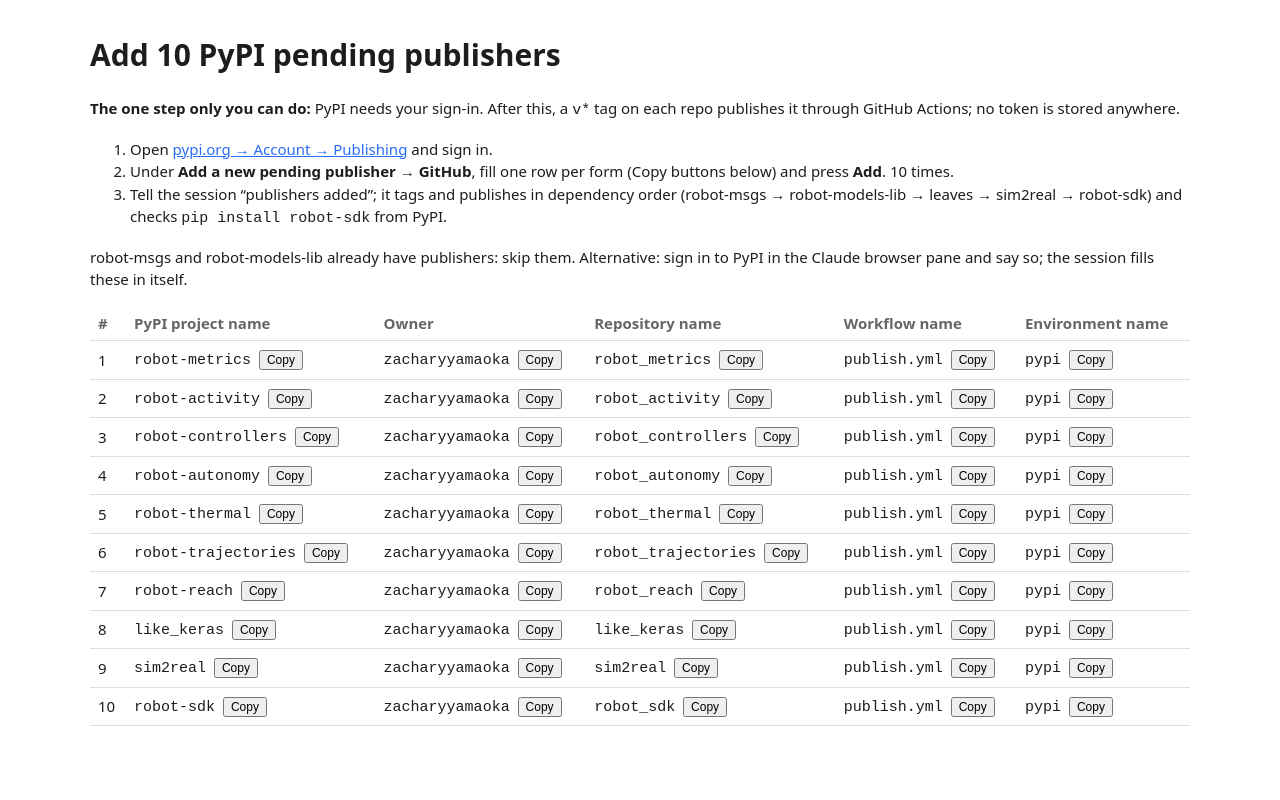
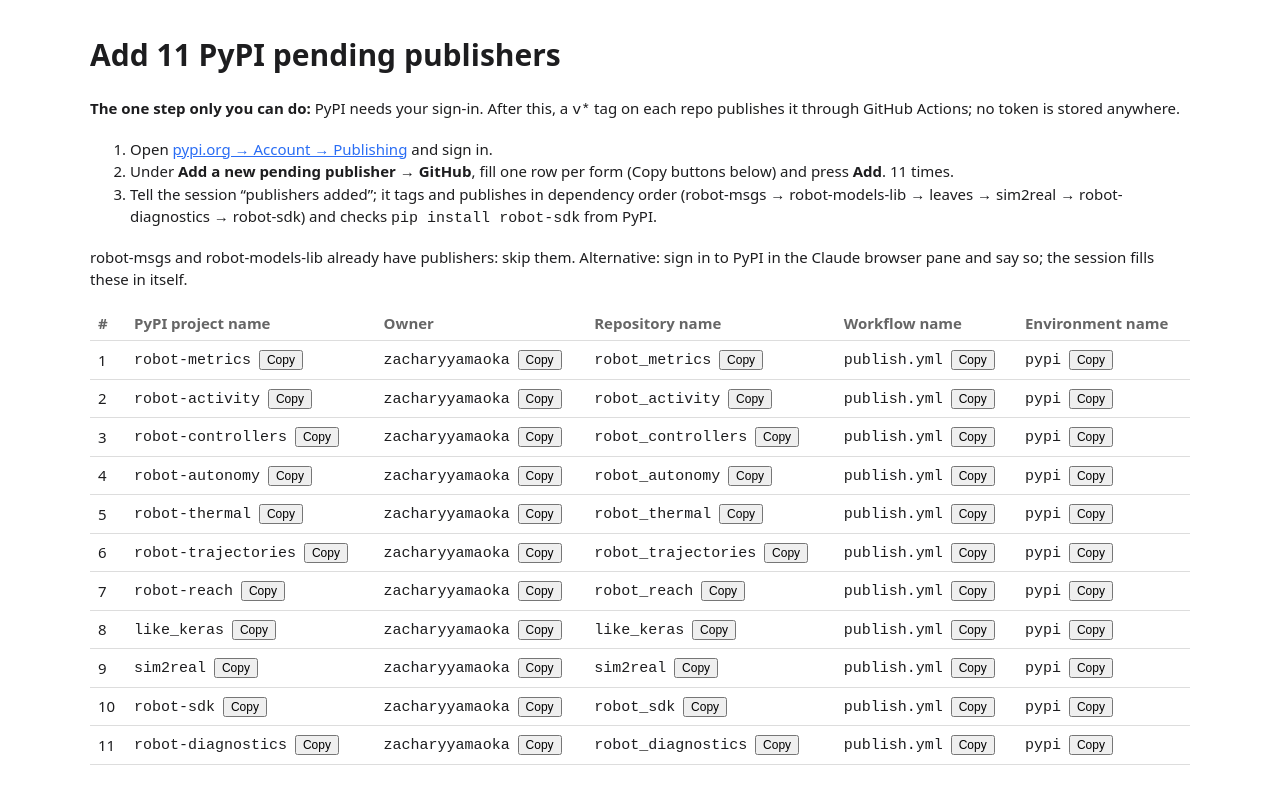
Before and after one commit to zacharyyamaoka/robot_sdk, a plain HTML site: page reports/pypi-publishers-2026-11-23.html in a window 1280 px wide. Drawn offline with Linux system fonts and the light colour scheme.

Commit message:
PyPI setup page: add robot-diagnostics (11 publishers)
Co-Authored-By: Claude Opus 5.5 <noreply@anthropic.com>

```diff
--- a/reports/pypi-publishers-2026-11-23.html
+++ b/reports/pypi-publishers-2026-11-23.html
@@ -3,11 +3,11 @@
 body{background:var(--bg);color:var(--fg);font:15px/1.5 system-ui,sans-serif;max-width:1100px;margin:32px auto;padding:0 16px}
 table{border-collapse:collapse;width:100%}td,th{border-bottom:1px solid var(--line);padding:6px 8px;text-align:left;white-space:nowrap}th{color:var(--mut);font-weight:600}
 button{font-size:12px;margin-left:4px;cursor:pointer}a{color:var(--acc)}.wrap{overflow-x:auto}</style></head><body>
-<h1>Add 10 PyPI pending publishers</h1>
+<h1>Add 11 PyPI pending publishers</h1>
 <p><b>The one step only you can do:</b> PyPI needs your sign-in. After this, a <code>v*</code> tag on each repo publishes it through GitHub Actions; no token is stored anywhere.</p>
 <ol><li>Open <a href="https://pypi.org/manage/account/publishing/">pypi.org → Account → Publishing</a> and sign in.</li>
-<li>Under <b>Add a new pending publisher → GitHub</b>, fill one row per form (Copy buttons below) and press <b>Add</b>. 10 times.</li>
-<li>Tell the session “publishers added”; it tags and publishes in dependency order (robot-msgs → robot-models-lib → leaves → sim2real → robot-sdk) and checks <code>pip install robot-sdk</code> from PyPI.</li></ol>
+<li>Under <b>Add a new pending publisher → GitHub</b>, fill one row per form (Copy buttons below) and press <b>Add</b>. 11 times.</li>
+<li>Tell the session “publishers added”; it tags and publishes in dependency order (robot-msgs → robot-models-lib → leaves → sim2real → robot-diagnostics → robot-sdk) and checks <code>pip install robot-sdk</code> from PyPI.</li></ol>
 <p>robot-msgs and robot-models-lib already have publishers: skip them. Alternative: sign in to PyPI in the Claude browser pane and say so; the session fills these in itself.</p>
 <div class="wrap"><table><tr><th>#</th><th>PyPI project name</th><th>Owner</th><th>Repository name</th><th>Workflow name</th><th>Environment name</th></tr>
 <tr><td>1</td><td><code>robot-metrics</code> <button onclick="navigator.clipboard.writeText('robot-metrics');this.textContent='✓'">Copy</button></td><td><code>zacharyyamaoka</code> <button onclick="navigator.clipboard.writeText('zacharyyamaoka');this.textContent='✓'">Copy</button></td><td><code>robot_metrics</code> <button onclick="navigator.clipboard.writeText('robot_metrics');this.textContent='✓'">Copy</button></td><td><code>publish.yml</code> <button onclick="navigator.clipboard.writeText('publish.yml');this.textContent='✓'">Copy</button></td><td><code>pypi</code> <button onclick="navigator.clipboard.writeText('pypi');this.textContent='✓'">Copy</button></td></tr>
@@ -19,4 +19,4 @@ button{font-size:12px;margin-left:4px;cursor:pointer}a{color:var(--acc)}.wrap{ov
 <tr><td>7</td><td><code>robot-reach</code> <button onclick="navigator.clipboard.writeText('robot-reach');this.textContent='✓'">Copy</button></td><td><code>zacharyyamaoka</code> <button onclick="navigator.clipboard.writeText('zacharyyamaoka');this.textContent='✓'">Copy</button></td><td><code>robot_reach</code> <button onclick="navigator.clipboard.writeText('robot_reach');this.textContent='✓'">Copy</button></td><td><code>publish.yml</code> <button onclick="navigator.clipboard.writeText('publish.yml');this.textContent='✓'">Copy</button></td><td><code>pypi</code> <button onclick="navigator.clipboard.writeText('pypi');this.textContent='✓'">Copy</button></td></tr>
 <tr><td>8</td><td><code>like_keras</code> <button onclick="navigator.clipboard.writeText('like_keras');this.textContent='✓'">Copy</button></td><td><code>zacharyyamaoka</code> <button onclick="navigator.clipboard.writeText('zacharyyamaoka');this.textContent='✓'">Copy</button></td><td><code>like_keras</code> <button onclick="navigator.clipboard.writeText('like_keras');this.textContent='✓'">Copy</button></td><td><code>publish.yml</code> <button onclick="navigator.clipboard.writeText('publish.yml');this.textContent='✓'">Copy</button></td><td><code>pypi</code> <button onclick="navigator.clipboard.writeText('pypi');this.textContent='✓'">Copy</button></td></tr>
 <tr><td>9</td><td><code>sim2real</code> <button onclick="navigator.clipboard.writeText('sim2real');this.textContent='✓'">Copy</button></td><td><code>zacharyyamaoka</code> <button onclick="navigator.clipboard.writeText('zacharyyamaoka');this.textContent='✓'">Copy</button></td><td><code>sim2real</code> <button onclick="navigator.clipboard.writeText('sim2real');this.textContent='✓'">Copy</button></td><td><code>publish.yml</code> <button onclick="navigator.clipboard.writeText('publish.yml');this.textContent='✓'">Copy</button></td><td><code>pypi</code> <button onclick="navigator.clipboard.writeText('pypi');this.textContent='✓'">Copy</button></td></tr>
-<tr><td>10</td><td><code>robot-sdk</code> <button onclick="navigator.clipboard.writeText('robot-sdk');this.textContent='✓'">Copy</button></td><td><code>zacharyyamaoka</code> <button onclick="navigator.clipboard.writeText('zacharyyamaoka');this.textContent='✓'">Copy</button></td><td><code>robot_sdk</code> <button onclick="navigator.clipboard.writeText('robot_sdk');this.textContent='✓'">Copy</button></td><td><code>publish.yml</code> <button onclick="navigator.clipboard.writeText('publish.yml');this.textContent='✓'">Copy</button></td><td><code>pypi</code> <button onclick="navigator.clipboard.writeText('pypi');this.textContent='✓'">Copy</button></td></tr></table></div></body></html>
+<tr><td>10</td><td><code>robot-sdk</code> <button onclick="navigator.clipboard.writeText('robot-sdk');this.textContent='✓'">Copy</button></td><td><code>zacharyyamaoka</code> <button onclick="navigator.clipboard.writeText('zacharyyamaoka');this.textContent='✓'">Copy</button></td><td><code>robot_sdk</code> <button onclick="navigator.clipboard.writeText('robot_sdk');this.textContent='✓'">Copy</button></td><td><code>publish.yml</code> <button onclick="navigator.clipboard.writeText('publish.yml');this.textContent='✓'">Copy</button></td><td><code>pypi</code> <button onclick="navigator.clipboard.writeText('pypi');this.textContent='✓'">Copy</button></td></tr><tr><td>11</td><td><code>robot-diagnostics</code> <button onclick="navigator.clipboard.writeText('robot-diagnostics');this.textContent='✓'">Copy</button></td><td><code>zacharyyamaoka</code> <button onclick="navigator.clipboard.writeText('zacharyyamaoka');this.textContent='✓'">Copy</button></td><td><code>robot_diagnostics</code> <button onclick="navigator.clipboard.writeText('robot_diagnostics');this.textContent='✓'">Copy</button></td><td><code>publish.yml</code> <button onclick="navigator.clipboard.writeText('publish.yml');this.textContent='✓'">Copy</button></td><td><code>pypi</code> <button onclick="navigator.clipboard.writeText('pypi');this.textContent='✓'">Copy</button></td></tr></table></div></body></html>
```
